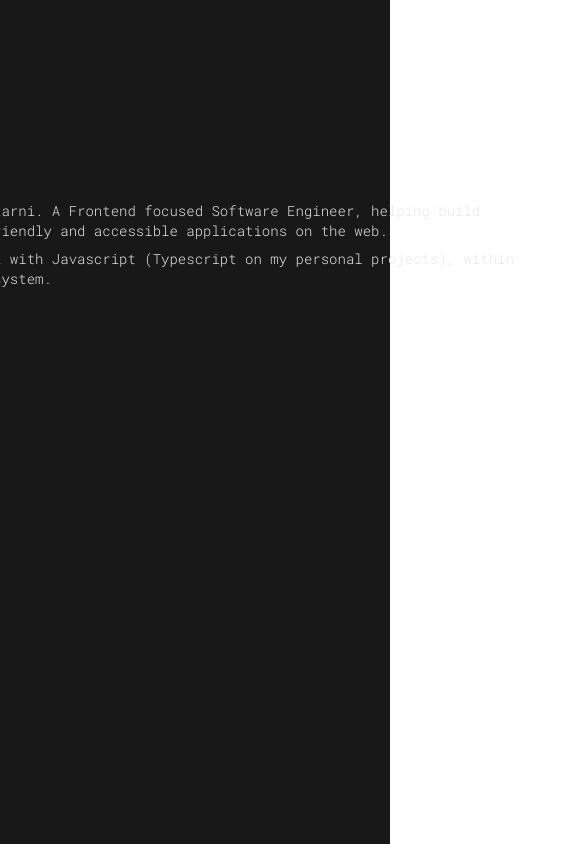
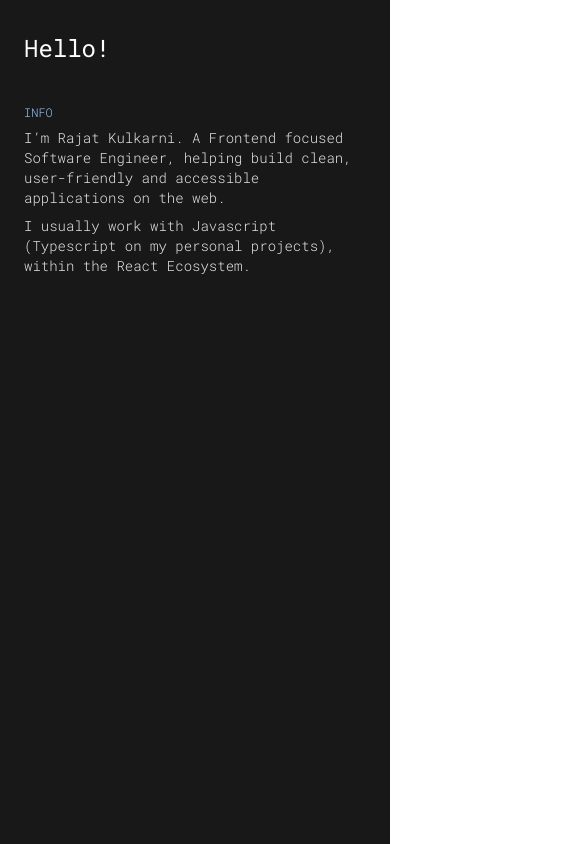
Before and after one commit to rajatkulkarni95/rk-minimal, a Next.js app: page / in a window 390 px wide. Shown: the top 844 px of the page, 585 px wide, since content can reach past the window. Built offline with nearby package versions, Linux system fonts and the light colour scheme.

Commit message:
change styles to be mobile first

```diff
--- a/src/components/MainContainer/Info/index.tsx
+++ b/src/components/MainContainer/Info/index.tsx
@@ -1,13 +1,13 @@
 const Info = () => {
   return (
-    <section className="flex ml-16">
+    <section className="flex flex-col mt-4">
       <span className="text-xs text-blue-300 mr-4 uppercase">Info</span>
-      <article className="flex flex-col">
-        <p className="text-sm text-gray-200 w-[650px]">
+      <article className="flex flex-col mt-2">
+        <p className="text-sm text-gray-200">
           I’m Rajat Kulkarni. A Frontend focused Software Engineer, helping
           build clean, user-friendly and accessible applications on the web.{" "}
         </p>
-        <p className="text-sm text-gray-200 w-[650px] mt-2">
+        <p className="text-sm text-gray-200 mt-2">
           I usually work with Javascript (Typescript on my personal projects),
           within the React Ecosystem.
         </p>
--- /dev/null
+++ b/src/components/MainContainer/Projects/index.tsx
@@ -0,0 +1,9 @@
+const Projects = () => {
+  return (
+    <section className="flex ml-8 mt-16">
+      <span className="text-xs text-amber-300 mr-4 uppercase">Projects</span>
+    </section>
+  );
+};
+
+export default Projects;
--- a/src/components/MainContainer/index.tsx
+++ b/src/components/MainContainer/index.tsx
@@ -1,10 +1,12 @@
 import Info from "./Info";
+import Projects from "./Projects";
 
 const MainContainer = () => {
   return (
-    <div className="w-[840px] h-[650px]">
-      <h1 className="mt-8 ml-28 mb-10 font-normal text-2xl">Hello!</h1>
+    <div className="w-full h-full px-6 pb-4">
+      <h1 className="mt-8 mb-10 font-normal text-2xl">Hello!</h1>
       <Info />
+      {/*<Projects /> */}
     </div>
   );
 };
--- a/src/pages/index.tsx
+++ b/src/pages/index.tsx
@@ -3,7 +3,7 @@ import MainContainer from "../components/MainContainer";
 
 const Home: NextPage = () => {
   return (
-    <main className="flex flex-col justify-center items-center h-screen">
+    <main className="flex flex-col h-screen w-screen">
       <MainContainer />
     </main>
   );
```
